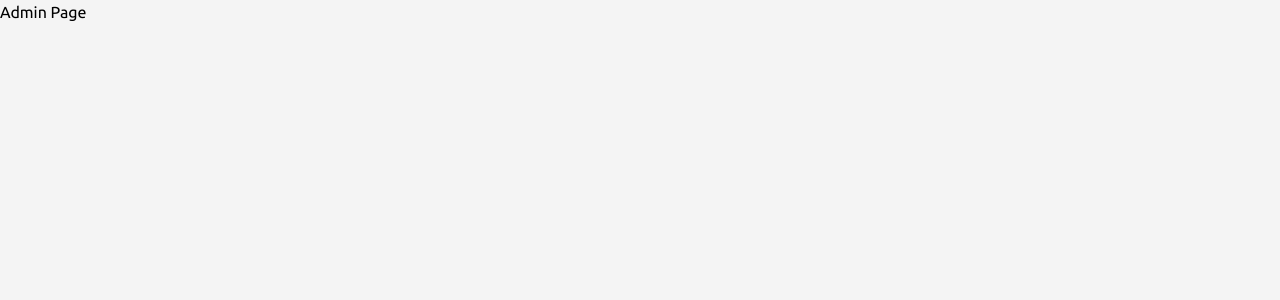
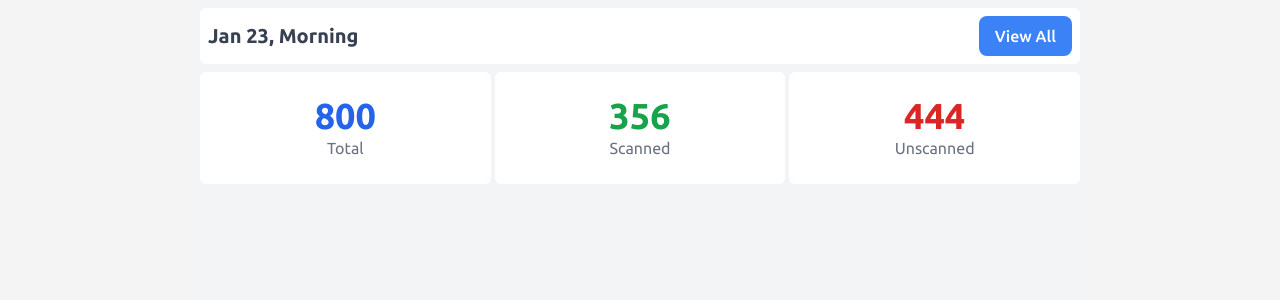
Before and after one commit to Nathanim1919/qrcode, a React (Vite) app in the folder client/: page /admin in a window 1280 px wide. Shown: the top 300 px of the page. Built offline with nearby package versions, Linux system fonts and the light colour scheme.

Commit message:
Enhance AdminPage layout with header and stats section; update HomePage structure and styling

```diff
--- a/client/src/pages/AdminPage.tsx
+++ b/client/src/pages/AdminPage.tsx
@@ -1,10 +1,40 @@
-const AdminPage:React.FC = () => {
+const AdminPage: React.FC = () => {
     return (
-        <div>
-            Admin Page
+      <div className="min-h-screen bg-gray-100 p-2 md:w-[70%] md:mx-auto">
+        {/* Header */}
+        <div className="bg-white p-2 rounded-md mb-2">
+          <div className="flex items-center justify-between">
+            <h2 className="text-xl font-semibold text-gray-700">
+              Jan 23, Morning
+            </h2>
+            <button className="bg-blue-500 text-white px-4 py-2 rounded-lg font-medium hover:bg-blue-600 transition">
+              View All
+            </button>
+          </div>
         </div>
-    )
-}
 
+        {/* Stats Section */}
+        <div className="grid grid-cols-3 gap-1">
+          {/* Total Users */}
+          <div className="bg-white p-6 rounded-md text-center">
+            <h2 className="text-4xl font-bold text-blue-600">800</h2>
+            <p className="text-gray-500">Total</p>
+          </div>
 
-export default AdminPage;
+          {/* Scanned Users */}
+          <div className="bg-white p-6 rounded-md text-center">
+            <h2 className="text-4xl font-bold text-green-600">356</h2>
+            <p className="text-gray-500">Scanned</p>
+          </div>
+
+          {/* Unscanned Users */}
+          <div className="bg-white p-6 rounded-md text-center">
+            <h2 className="text-4xl font-bold text-red-600">444</h2>
+            <p className="text-gray-500">Unscanned</p>
+          </div>
+        </div>
+      </div>
+    );
+  };
+
+  export default AdminPage;
--- a/client/src/pages/Home.tsx
+++ b/client/src/pages/Home.tsx
@@ -1,7 +1,6 @@
 const HomePage: React.FC = () => {
     return (
       <div className="w-screen h-screen bg-gradient-to-br from-pink-500 via-red-400 to-yellow-300 flex flex-col items-center justify-center text-white">
-        {/* Header Section */}
         <header className="absolute top-0 left-0 w-full flex justify-between items-center p-6">
           <div className="text-2xl md:text-3xl font-bold tracking-wide">
             <span className="text-yellow-200">YSHI</span>{" "}
@@ -15,7 +14,6 @@ const HomePage: React.FC = () => {
           </a>
         </header>
 
-        {/* Hero Section */}
         <div className="text-center max-w-3xl">
           <h1 className="text-4xl md:text-6xl font-bold mb-4">
             Creating Beautiful Beginnings
```
